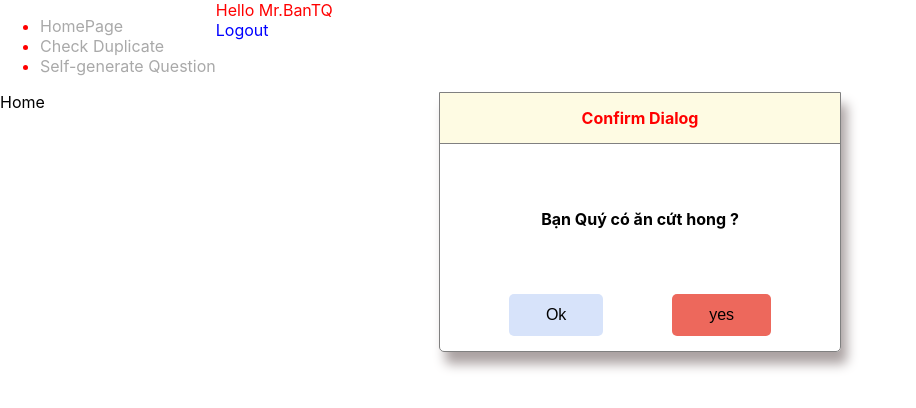
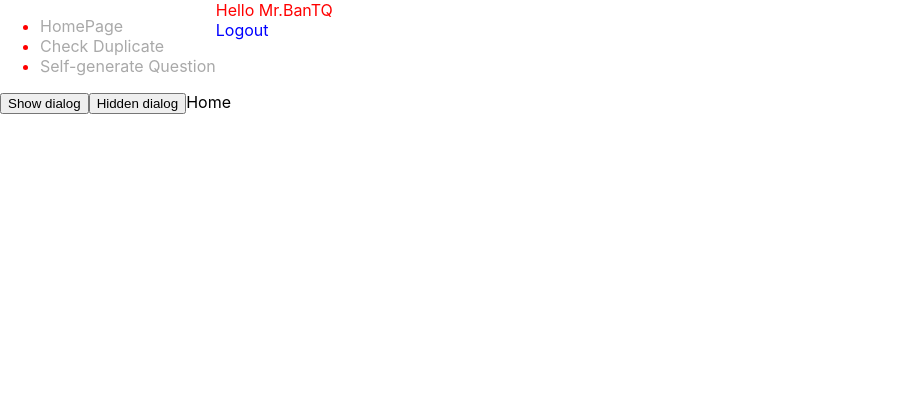
Before and after one commit to https-github-com-GiangHoang9912/capstone-project-front-end, a React (Create React App) app: page / in a window 1280 px wide. Shown: the top 408 px of the page, without its empty margins (0-916 px from the left). Built offline with nearby package versions, Linux system fonts and the light colour scheme.

Commit message:
show dialoh and hidden dialog

```diff
--- a/src/index.css
+++ b/src/index.css
@@ -14,3 +14,11 @@ a {
   text-decoration: none !important;
   color: darkgrey;
 }
+
+.show-dialog{
+  display: block !important;
+}
+
+.hidden-dialog{
+  display: none !important;
+}
--- a/src/screen/home.tsx
+++ b/src/screen/home.tsx
@@ -1,18 +1,36 @@
 // import React from 'react'
+import { useState } from 'react'
 import DialogComponent from '../common/dialog'
 
 // import Constant from "../const.json";
 // import axios from "axios";
 
 function HomePage(props: any) {
-  function handleDialogChoice(choice: boolean) {
-    console.log(choice)
+  const [className, setChoice] = useState("hidden-dialog")
+
+  function handleDialogChoice(choice_: boolean) {
+    if (choice_) {
+      console.log("accept")
+      return
+    }
+    console.log("cancel")
+  }
+
+  function handleShowDialog(isShow: boolean) {
+    if (isShow) {
+      setChoice("show-dialog")
+      return
+    }
+    setChoice("hidden-dialog")
   }
 
   return (
     <div>
+      <button onClick={() => handleShowDialog(true)}>Show dialog</button>
+      <button onClick={() => handleShowDialog(false)}>Hidden dialog</button>
       {/* test dialog confirm */}
       <DialogComponent
+        className={className}
         title="Confirm Dialog"
         message="Bạn Quý có ăn cứt hong ?"
         buttonAccept="Ok"
```
